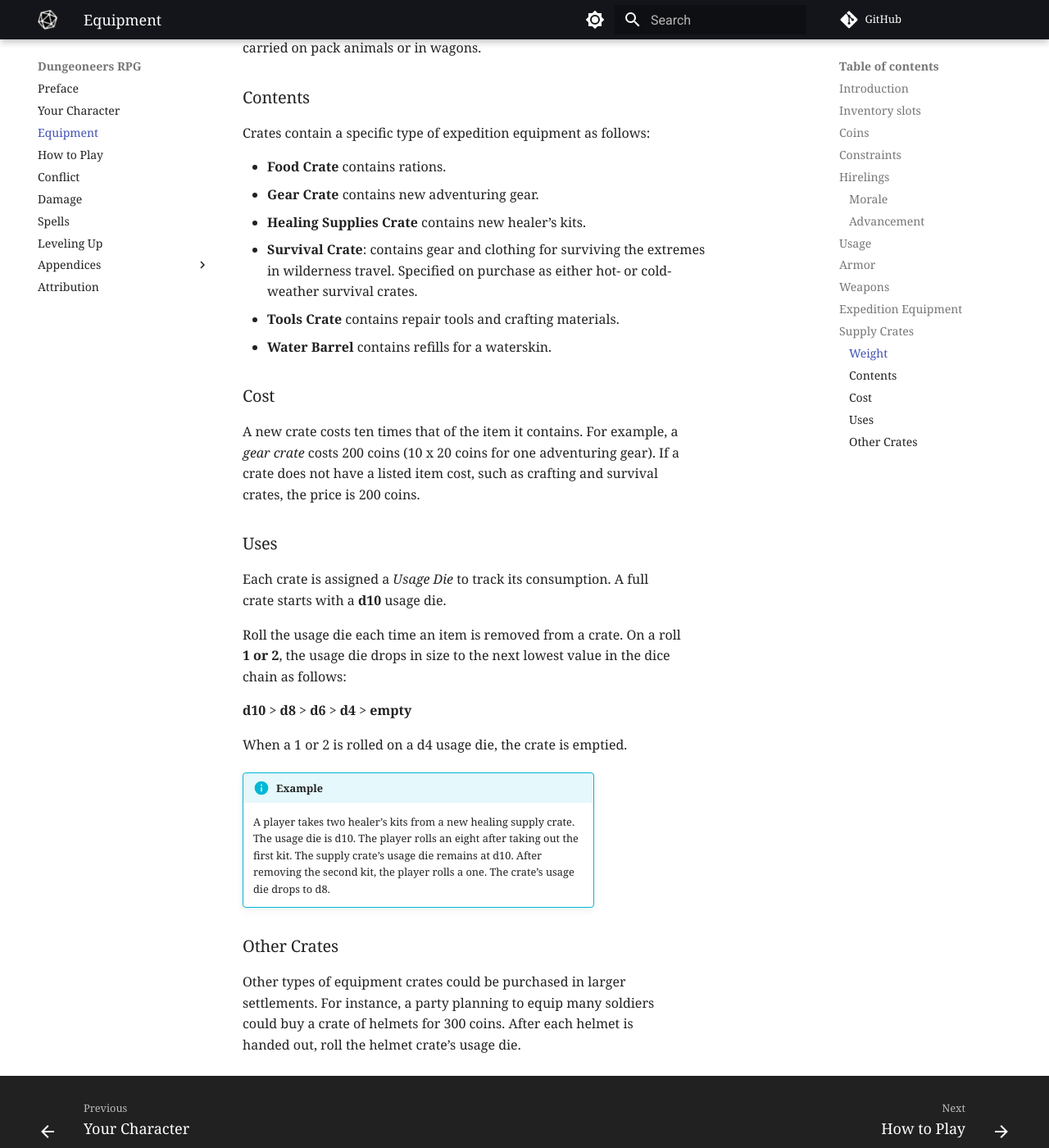
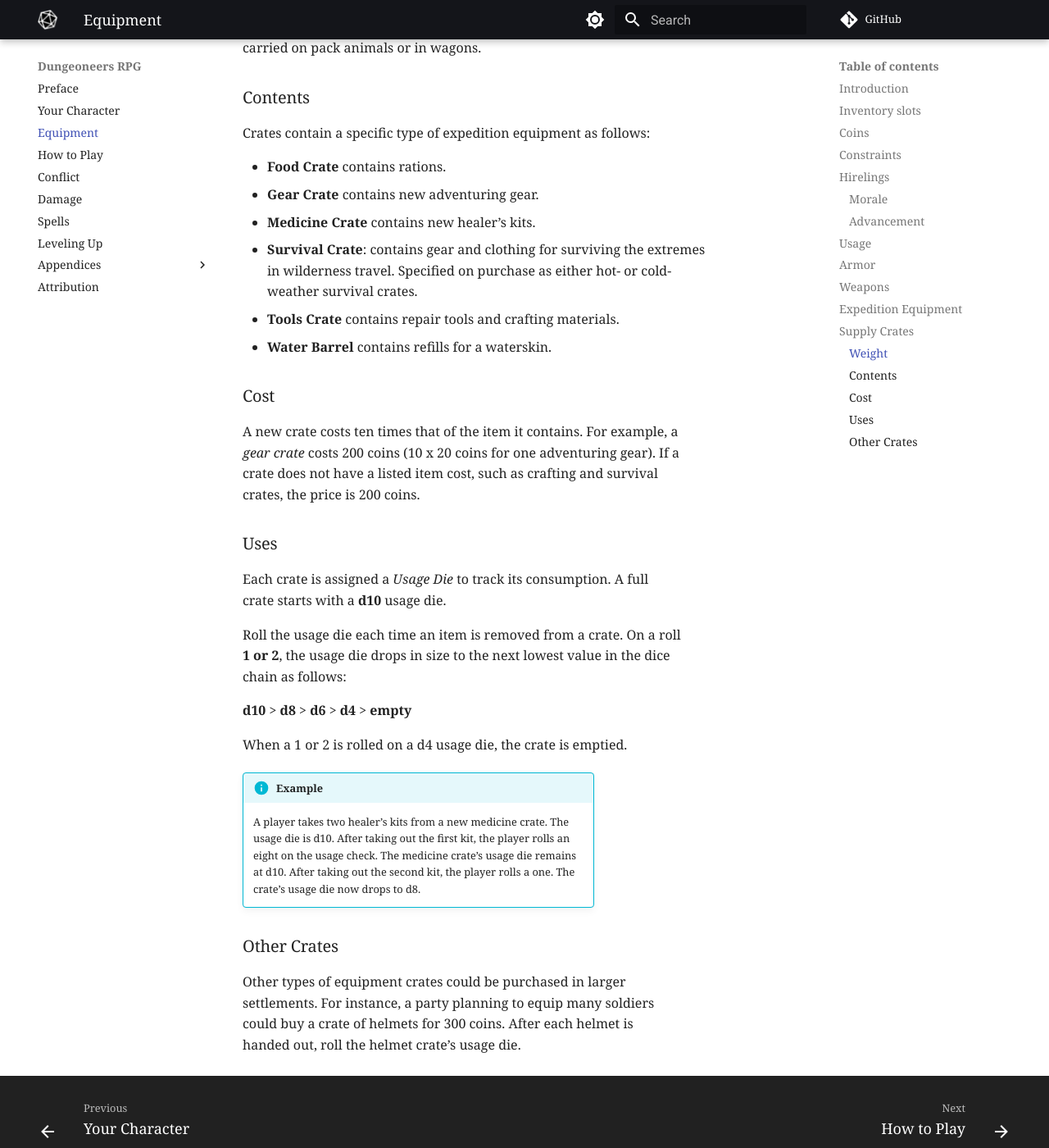
Before and after one commit to joemoose/dungeoneers.d20, an MkDocs documentation site: the page built from docs/equipment.md, in a window 1280 px wide and 1400 px high, scrolled down 7521 px. Shown: the whole window at 82% size. Built offline with MkDocs 1.6.1 and Material for MkDocs 9.7.7, drawn with Linux system fonts in a browser that asks for light colours; comment, search, counter and statistics services are not loaded.

Commit message:
Update equipment.md

```diff
--- a/docs/equipment.md
+++ b/docs/equipment.md
@@ -186,7 +186,7 @@ Crates contain a specific type of expedition equipment as follows:
 
 - **Food Crate** contains rations.
 - **Gear Crate** contains new adventuring gear.
-- **Healing Supplies Crate** contains new healer’s kits.
+- **Medicine Crate** contains new healer’s kits.
 - **Survival Crate**: contains gear and clothing for surviving the extremes in wilderness travel. Specified on purchase as either hot- or cold-weather survival crates.
 - **Tools Crate** contains repair tools and crafting materials.
 - **Water Barrel** contains refills for a waterskin.
@@ -207,7 +207,7 @@ When a 1 or 2 is rolled on a d4 usage die, the crate is emptied.
 
 !!! info "Example"
 
-	A player takes two healer’s kits from a new healing supply crate. The usage die is d10. The player rolls an eight after taking out the first kit. The supply crate’s usage die remains at d10. After removing the second kit, the player rolls a one. The crate’s usage die drops to d8.
+	A player takes two healer’s kits from a new medicine crate. The usage die is d10. After taking out the first kit, the player rolls an eight on the usage check. The medicine crate’s usage die remains at d10. After taking out the second kit, the player rolls a one. The crate’s usage die now drops to d8.
 
 ### Other Crates
 
```
